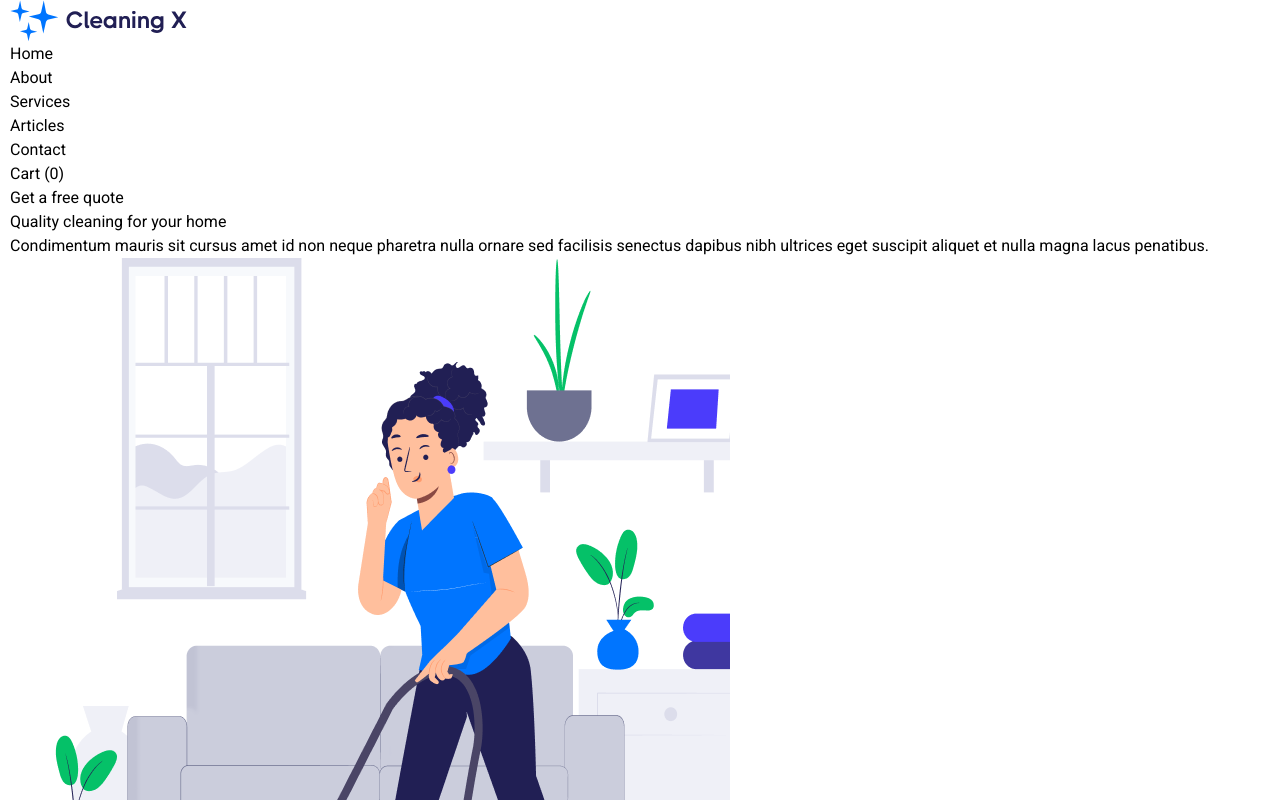
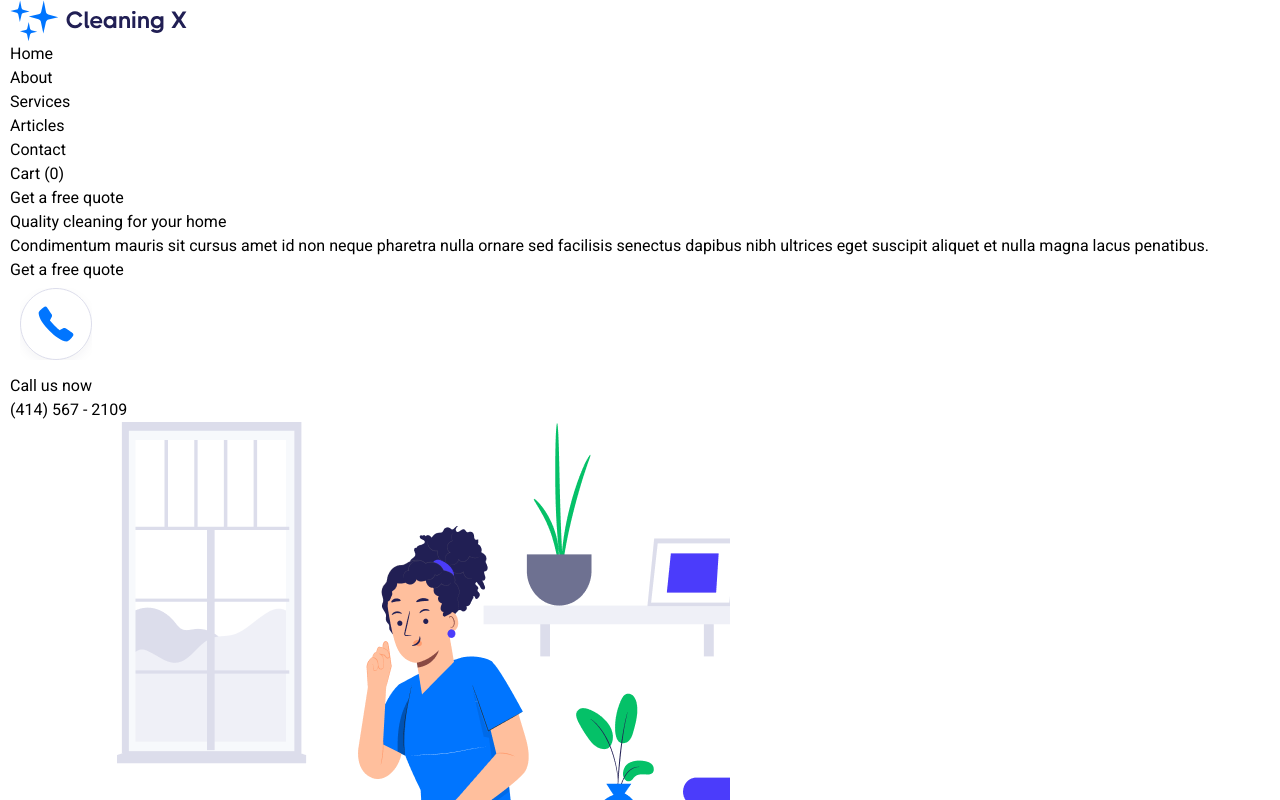
Before and after one commit to pnasiba/CleaningX, a React (Vite) app: page / in a window 1280 px wide. Shown: the top 800 px of the page. Built offline with nearby package versions, Linux system fonts and the light colour scheme.

Commit message:
hero section done

```diff
--- a/src/App.jsx
+++ b/src/App.jsx
@@ -1,6 +1,8 @@
 import { Header, Footer } from "@components";
 import { MainSection, Container } from "@containers";
+import { Button } from "@ui";
 import introImage from "@images/intro.png"
+import callImage from "@images/call.svg"
 
 const App = () => {
 
@@ -9,18 +11,30 @@ const App = () => {
     <>
       <Header />
       <MainSection>
-        <section className="intro pt-[120px]">
+        <section className="intro pt-[120px] mb-[155px]">
           <Container>
             <div className="flex gap-[19px] items-center">
               <div>
                 <h1 className="w-[518px] font-bold text-[68px] mb-[22px] text-[#211F54] leading-[73.98px] ">
                   Quality cleaning for your home
                 </h1>
-                <p className="w-[571px] text-[#6E7191]">
+                <p className="w-[571px] text-[#6E7191] mb-[34px] leading-[30px] text-[21px] ">
                   Condimentum mauris sit cursus amet id non neque pharetra nulla
                   ornare sed facilisis senectus dapibus nibh ultrices eget
                   suscipit aliquet et nulla magna lacus penatibus.
                 </p>
+                <div className="flex gap-[28px] items-center ">
+                  <Button />
+                  <div className="flex gap-[10px] items-center ">
+                    <img src={callImage} alt="call" />
+                    <div>
+                      <p className="uppercase leading-[18px] text-[#6E7191] mb-[4px] ">
+                        Call us now
+                      </p>
+                      <h4 className="text-[#211F54] font-bold leading-[36px] text-[28px] ">(414) 567 - 2109</h4>
+                    </div>
+                  </div>
+                </div>
               </div>
               <div>
                 <img src={introImage} alt="introImage" />
--- a/src/components/UI/button/index.jsx
+++ b/src/components/UI/button/index.jsx
@@ -3,7 +3,7 @@ import "./style.scss";
 const index = () => {
     return (
       <>
-        <button className="pt-[16px] pb-[18px] px-[24px] rounded-[14px] bg-[#0075FF] text-white hover:bg-[#0077ffc2] duration-200">
+        <button className="py-[26px] px-[38px] font-bold text-[18px] rounded-[14px] bg-[#0075FF] text-white hover:bg-[#091098] duration-200">
           Get a free quote
         </button>
       </>
--- a/src/components/header/index.jsx
+++ b/src/components/header/index.jsx
@@ -1,12 +1,11 @@
 import "./style.scss";
 import { Container } from "@containers";
-import { Button } from "@ui";
 import logo from "@images/logo.svg";
 
 const index = () => {
   return (
     <>
-      <header className="fixed z-[9999999] w-full bg-white border-b-2 ">
+      <header className="fixed z-[9999999] w-full bg-white md:border-b-2 ">
         <Container>
           <nav className="flex justify-between h-[118px] items-center">
             <ul className="flex gap-[22px] items-center ">
@@ -25,7 +24,9 @@ const index = () => {
             <ul className="flex gap-[24px] items-center ">
               <li className="text-[#211F54] cursor-pointer">Cart (0)</li>
               <li>
-                <Button/>
+                <button className="pt-[16px] pb-[18px] px-[24px] rounded-[14px] bg-[#0075FF] text-white hover:bg-[#091098] duration-200">
+                  Get a free quote
+                </button>
               </li>
             </ul>
           </nav>
```
